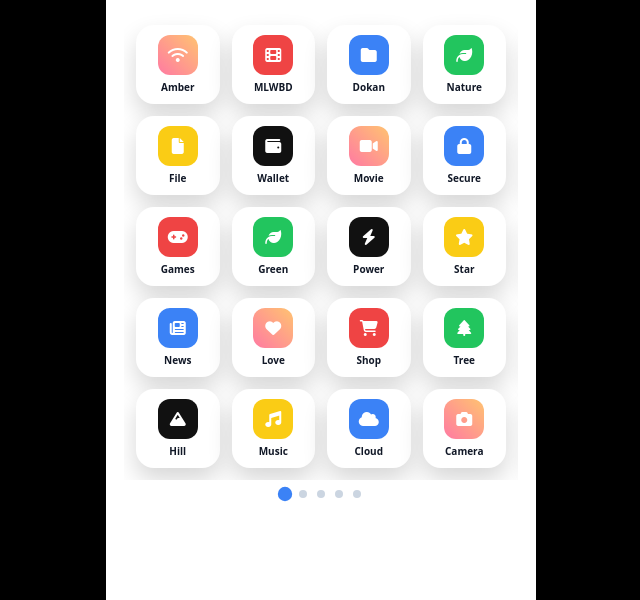
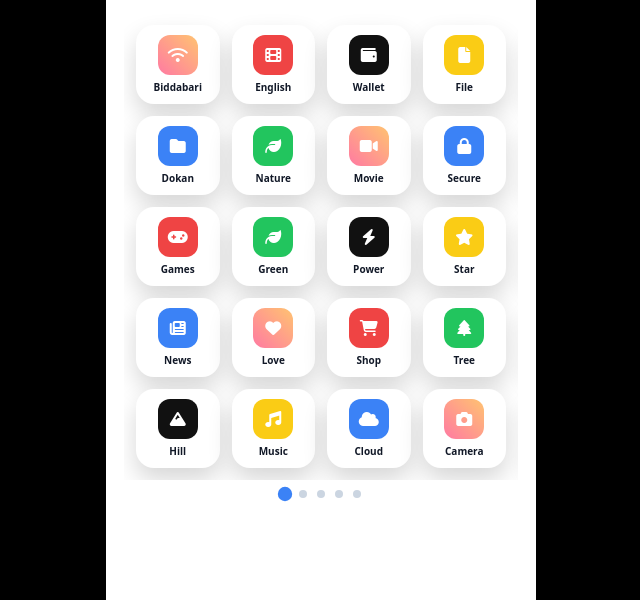
Before and after one commit to ArafatTheMaster/me, a plain HTML site: page index.html in a window 1280 px wide. Shown: the part 200-800 px from the top of the page, without its empty margins (319-959 px from the left). Drawn offline with Linux system fonts and the light colour scheme.

Commit message:
Update index.html

```diff
--- a/index.html
+++ b/index.html
@@ -155,13 +155,13 @@ body{
     <!-- PAGE 1 -->
     <div class="page"><div class="dashboard">
       <!-- 20 buttons -->
-      <a href="#" class="card"><div class="icon pink"><i class="fa-solid fa-wifi"></i></div><span>Amber</span></a>
-      <a href="#" class="card"><div class="icon red"><i class="fa-solid fa-film"></i></div><span>MLWBD</span></a>
+      <a href="https://arafatthemaster.github.io/biddabari.com/" class="card"><div class="icon pink"><i class="fa-solid fa-wifi"></i></div><span>Biddabari</span></a>
+      <a href="https://arafatthemaster.github.io/LearnEnglishwithShahan.com/another-page/" class="card"><div class="icon red"><i class="fa-solid fa-film"></i></div><span>English</span></a>
+      <a href="https://arafatthemaster.github.io/cash-counter/" class="card"><div class="icon black"><i class="fa-solid fa-wallet"></i></div><span>Wallet</span></a>
+      <a href="https://arafatthemaster.github.io/MyInfo/" class="card"><div class="icon yellow"><i class="fa-solid fa-file"></i></div><span>File</span></a>
+
       <a href="#" class="card"><div class="icon blue"><i class="fa-solid fa-folder"></i></div><span>Dokan</span></a>
       <a href="#" class="card"><div class="icon green"><i class="fa-solid fa-leaf"></i></div><span>Nature</span></a>
-
-      <a href="#" class="card"><div class="icon yellow"><i class="fa-solid fa-file"></i></div><span>File</span></a>
-      <a href="#" class="card"><div class="icon black"><i class="fa-solid fa-wallet"></i></div><span>Wallet</span></a>
       <a href="#" class="card"><div class="icon pink"><i class="fa-solid fa-video"></i></div><span>Movie</span></a>
       <a href="#" class="card"><div class="icon blue"><i class="fa-solid fa-lock"></i></div><span>Secure</span></a>
 
```
